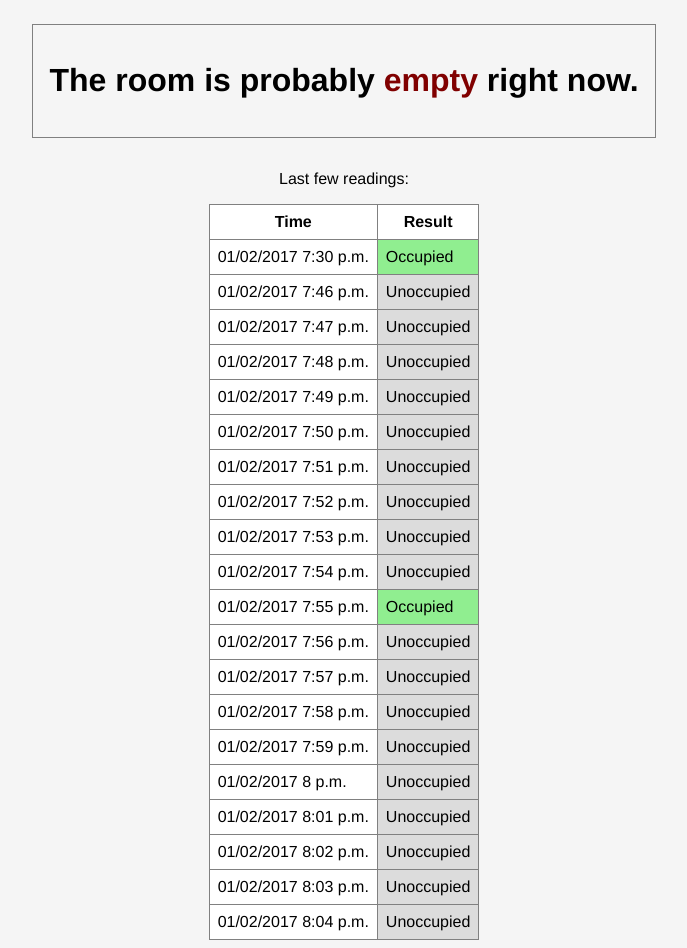
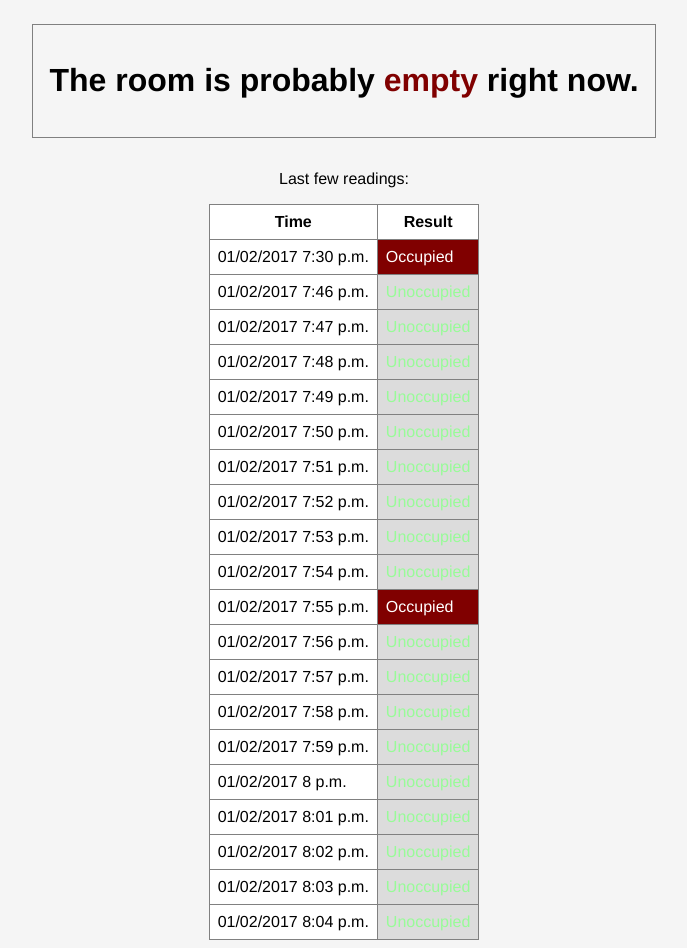
Before and after one commit to scottpham/motion_detector, a Django app: template sensor/templates/sensor/occupied.html in a window 1280 px wide. Shown: the part 48-996 px from the top of the page, without its empty margins (296-983 px from the left). Run offline with Django 3.2, Linux system fonts and the light colour scheme; the template is opened without the code that fills it: values that come from a table or form of the project are taken from there, others are empty; data comes from the database, SQL or seed files in the repository; both versions use the stored data as it was after the commit.

Commit message:
css changes

```diff
--- a/sensor/static/sensor/occupied.css
+++ b/sensor/static/sensor/occupied.css
@@ -19,4 +19,23 @@ html {
 
 table {
   background-color: white;
+  border-collapse: collapse;
 }
+
+table, th, td, th {
+  border: 1px solid gray;
+}
+
+td, th {
+  padding: 0.5em;
+}
+
+td.movement {
+  background-color: maroon;
+  color: white;
+}
+
+td.noMovement {
+  background-color: Gainsboro;
+  color: palegreen;
+}
--- a/sensor/static/sensor/style.css
+++ b/sensor/static/sensor/style.css
@@ -26,10 +26,6 @@ div.content {
   flex-wrap: nowrap;
 }
 
-div.
-
-
-
 .center {
   margin: 0 auto;
 }
@@ -38,24 +34,6 @@ strong {
   color: maroon;
 }
 
-table {
-  border-collapse: collapse;
-}
-table, th, td, th {
-  border: 1px solid gray;
-}
-
-td, th {
-  padding: 0.5em;
-}
-
-td.movement {
-  background-color: lightgreen;
-}
-
-td.noMovement {
-  background-color: Gainsboro;
-}
 
 /* d3 styles */
 
```
Also changed, not shown: db.sqlite3.
